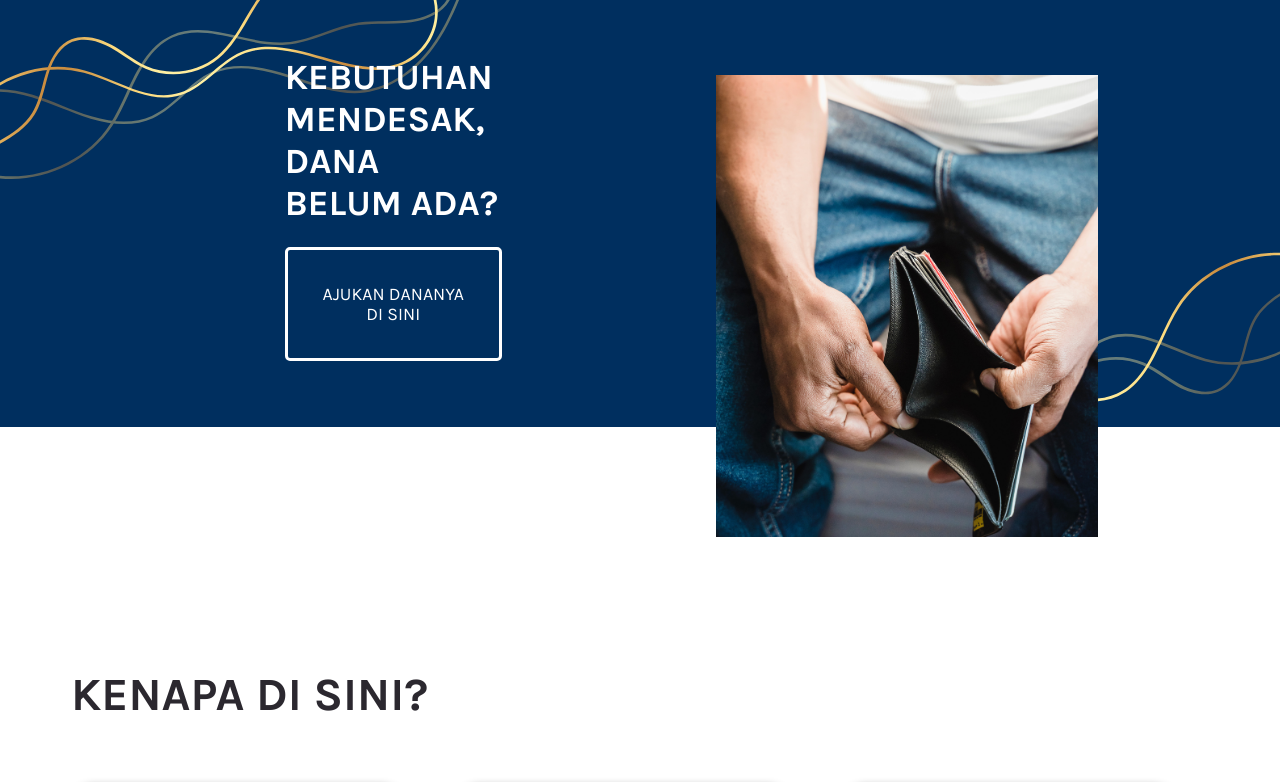
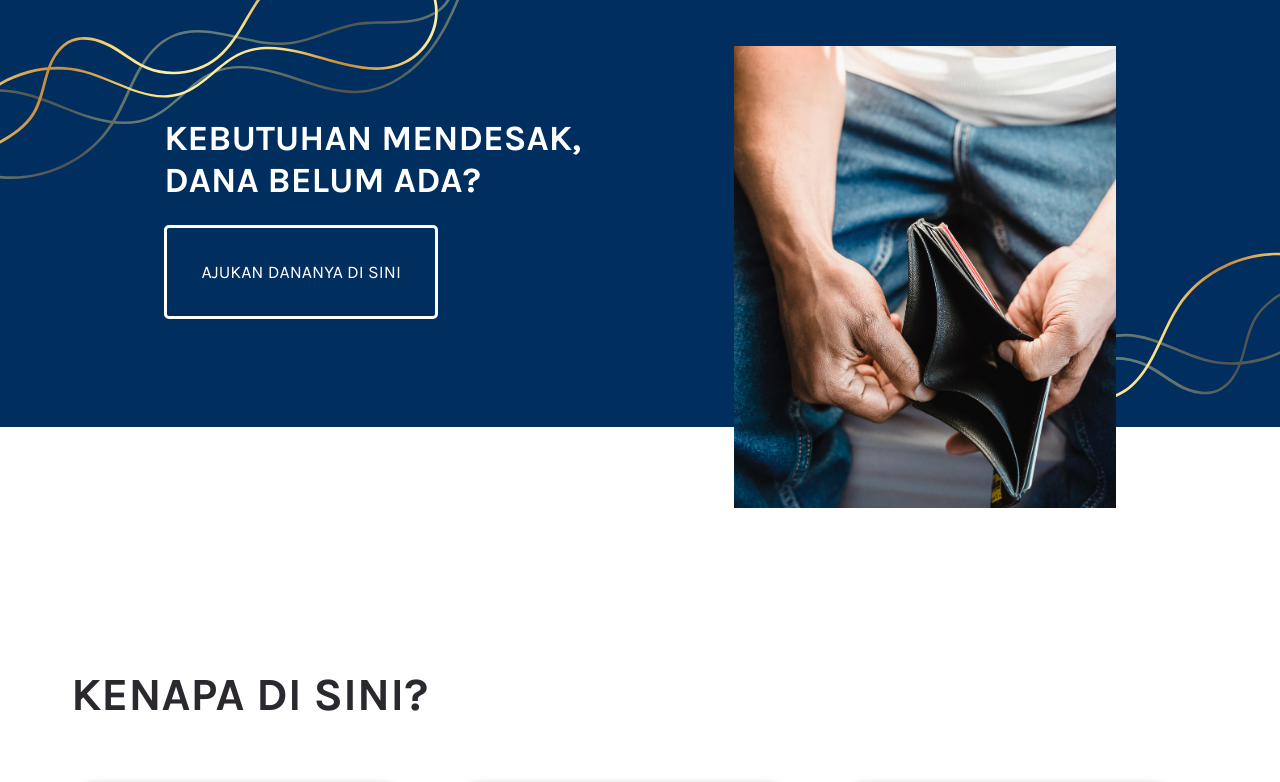
Before and after one commit to izurai27/gandul-landing, a plain HTML site: page index.html in a window 1280 px wide. Shown: the top 782 px of the page. Drawn offline with Linux system fonts and the light colour scheme.

Commit message:
adjustment layout

```diff
--- a/style.scss
+++ b/style.scss
@@ -109,7 +109,8 @@ h2{
     // background-color: #FEE99C;
     color:#002f5f;
     background-image: linear-gradient(to left bottom, #ffe189, #f9d880, #f4ce78, #eec56f, #e8bc67, #e4b661, #e0af5c, #dca956, #d9a452, #d59f4e, #d29a4a, #ce9546);
-    border:none;
+    // border:none;
+    border-color: #ffe189;
   }
 }
 
@@ -284,20 +285,26 @@ h2{
     height:makeVW(600,1800 );
     display:flex;
     flex-direction: row-reverse;
-    justify-content: space-around;
+    justify-content: space-evenly;
     background-image: url('images/goldBg3Top.svg'), url('images/goldBg3Btm.svg');
     background-repeat: no-repeat no-repeat;
     background-position: top left, right bottom;
     background-size: 40%;
     background-color: #002f5f;
-    padding-left:makeVW(100,1800);
+    align-items: center;
+    padding-inline: makeVW(30,1800);
+    // padding-left:makeVW(100,1800);
 
 
     .hero-image{
       width:makeVW(537,1800);
       height: makeVW(650,1800);
-      margin-right:makeVW(166,1800 );
-      margin-top:makeVW(105,1800 );
+      // margin-right:makeVW(166,1800 );
+      // margin-top:makeVW(105,1800 );
+
+      img{
+        transform:translateY(4rem);
+      }
 
     }
 
@@ -305,12 +312,15 @@ h2{
 
       align-items: flex-start;
       background-color: transparent;
-      padding-top:makeVW(175,1800 );
+      // padding-top:makeVW(175,1800 );
       height:makeVW(310,1800 );
       width:makeVW(545,1800);
+      width:makeVW(600,1800);
       background-image: none;
       margin-top:makeVW(175,1800);
-      margin-left:5vw;
+      margin-top:makeVW(0,1800);
+      // margin-left:15vw;
+      padding:0;
 
 
       .caption{
@@ -331,7 +341,8 @@ h2{
     height:fit-content;
     font-size:makeVW(25,1800 );
     margin:0;
-    margin-bottom:makeVW(128,1800);
+    // margin-bottom:makeVW(128,1800);
+    box-sizing: border-box;
 
   }
 
@@ -367,6 +378,19 @@ h2{
         height:makeVW(92,1800 );
         margin:0;
         margin-bottom: 35px;
+      }
+
+
+      &:hover{
+        img{
+          transform: scale(1.5);
+          transition: 0.5s ease-in-out
+        }
+
+        // div{
+        //   font-size: 1.2em;
+        // }
+
       }
     }
   }
```
Also changed, not shown: style.css, 1 other file.
